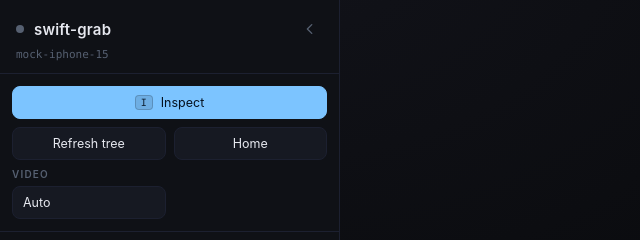
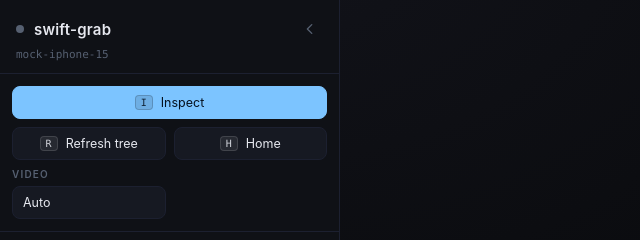
Before and after one commit to pranavkarthik10/swift-grab, a website built with Vite: page web/index.html in a window 1280 px wide. Shown: the top 240 px of the page, 0-640 px from the left. Built offline with nearby package versions, Linux system fonts and the light colour scheme; no server answers.

Commit message:
Add key hints for refresh and home

```diff
--- a/web/index.html
+++ b/web/index.html
@@ -27,8 +27,8 @@
             <span class="key">I</span> Inspect
           </button>
           <div class="row">
-            <button id="refreshBtn">Refresh tree</button>
-            <button id="homeBtn">Home</button>
+            <button id="refreshBtn"><span class="key">R</span> Refresh tree</button>
+            <button id="homeBtn"><span class="key">H</span> Home</button>
           </div>
           <div class="row">
             <label class="select">
```
